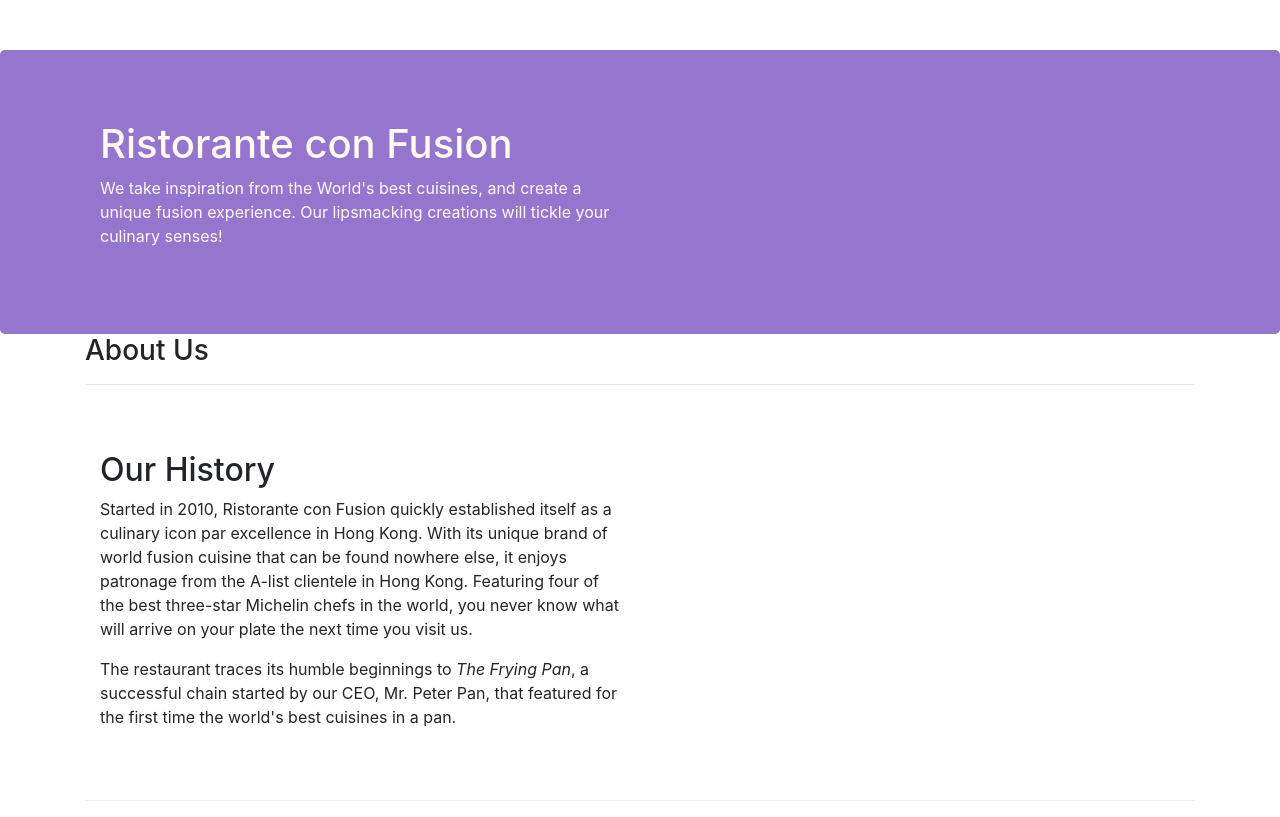
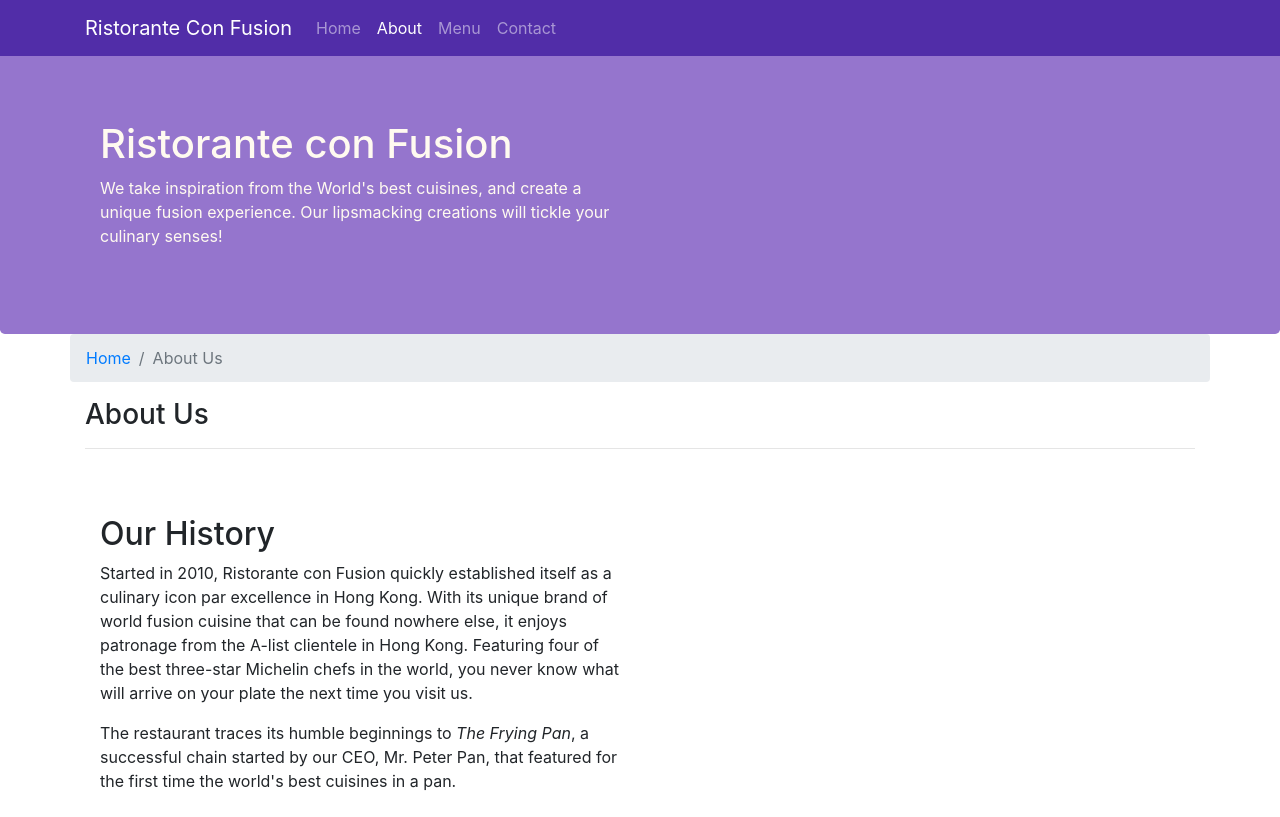
Before and after one commit to DenverEllis/conFusion, a website: page aboutus.html in a window 1280 px wide. Shown: the top 817 px of the page. Drawn offline with nearby package versions, Linux system fonts and the light colour scheme.

Commit message:
Added breadcrumbs from guide 5

```diff
--- a/aboutus.html
+++ b/aboutus.html
@@ -9,12 +9,33 @@
 
     <!-- CSS -->
     <link rel="stylesheet" href="node_modules/bootstrap/dist/css/bootstrap.min.css">
+    <link rel="stylesheet" href="node_modules/font-awesome/css/font-awesome.min.css">
+    <link rel="stylesheet" href="node_modules/bootstrap-social/bootstrap-social.css">
     <link rel="stylesheet" href="css/styles.css">
 
     <title>Ristorante Con Fusion: About Us</title>
 </head>
 
 <body>
+    <nav class="navbar navbar-dark navbar-expand-sm fixed-top">
+        <div class="container">
+            <button class="navbar-toggler" type="button" data-toggle="collapse" data-target="#Navbar">
+                <span class="navbar-toggler-icon"></span>
+            </button>
+            <a class="navbar-brand" href="#">Ristorante Con Fusion</a>
+            <div class="collapse navbar-collapse" id="Navbar">
+                <ul class="navbar-nav mr-auto">
+                    <li class="nav-item"><a class="nav-link" href="./index.html">Home</a></li>
+                    <li class="nav-item active"><a class="nav-link" href="#">About</a></li>
+                    <li class="nav-item"><a class="nav-link" href="#">Menu</a></li>
+                    <li class="nav-item"><a class="nav-link" href="./contactus.html">Contact</a></li>
+                </ul>
+            </div>
+        </div>
+    </nav>
+
+
+
     <header class="jumbotron">
         <div class="container">
             <div class="row row-header">
@@ -28,8 +49,14 @@
         </div>
     </header>
 
+
+
     <div class="container">
         <div class="row">
+            <ol class="col-12 breadcrumb">
+                <li class="breadcrumb-item"><a href="./index.html">Home</a></li>
+                <li class="breadcrumb-item active">About Us</li>
+            </ol>
             <div class="col col-sm order-sm-last col-md">
                <h3>About Us</h3>
                <hr>
```
Also changed, not shown: index.html (+4 -2 lines).
